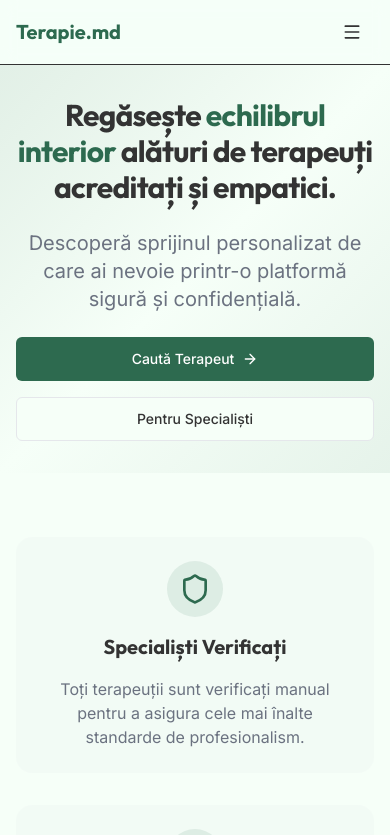
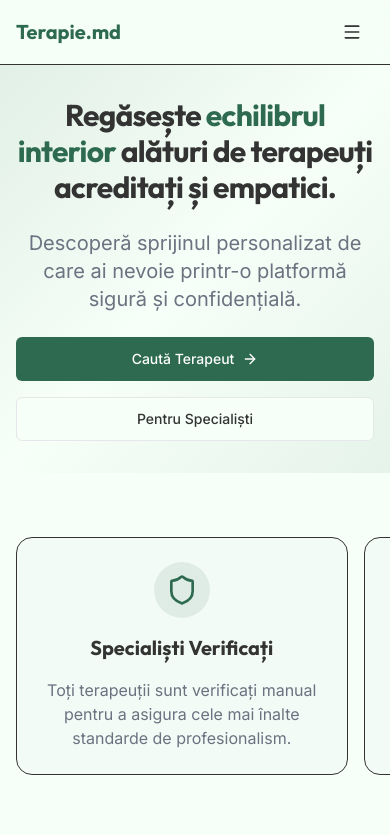
Before and after one commit to privatrix/terapie-md, a Next.js app: page / in a window 390 px wide. Shown: the top 835 px of the page. Built offline with nearby package versions, Linux system fonts and the light colour scheme; no server answers.

Commit message:
Implement horizontal swipe for feature cards to fix scroll trap

```diff
--- a/src/app/page.tsx
+++ b/src/app/page.tsx
@@ -34,8 +34,8 @@ export default function Home() {
       {/* Value Proposition */}
       <section className="py-16 md:py-24 bg-background">
         <div className="container px-4 md:px-6 mx-auto">
-          <div className="grid grid-cols-1 md:grid-cols-3 gap-8">
-            <div className="flex flex-col items-center text-center space-y-4 p-6 rounded-2xl bg-muted/50 hover:bg-muted transition-colors">
+          <div className="flex flex-row overflow-x-auto pb-6 gap-4 md:grid md:grid-cols-3 md:gap-8 snap-x snap-mandatory -mx-4 px-4 md:mx-0 md:px-0 scrollbar-hide">
+            <div className="min-w-[85vw] md:min-w-0 snap-center flex flex-col items-center text-center space-y-4 p-6 rounded-2xl bg-muted/50 hover:bg-muted transition-colors border md:border-none">
               <div className="p-3 rounded-full bg-primary/10 text-primary">
                 <Shield className="h-8 w-8" />
               </div>
@@ -44,7 +44,7 @@ export default function Home() {
                 Toți terapeuții sunt verificați manual pentru a asigura cele mai înalte standarde de profesionalism.
               </p>
             </div>
-            <div className="flex flex-col items-center text-center space-y-4 p-6 rounded-2xl bg-muted/50 hover:bg-muted transition-colors">
+            <div className="min-w-[85vw] md:min-w-0 snap-center flex flex-col items-center text-center space-y-4 p-6 rounded-2xl bg-muted/50 hover:bg-muted transition-colors border md:border-none">
               <div className="p-3 rounded-full bg-primary/10 text-primary">
                 <CheckCircle className="h-8 w-8" />
               </div>
@@ -53,7 +53,7 @@ export default function Home() {
                 Datele tale sunt în siguranță. Oferim o platformă securizată pentru liniștea ta.
               </p>
             </div>
-            <div className="flex flex-col items-center text-center space-y-4 p-6 rounded-2xl bg-muted/50 hover:bg-muted transition-colors">
+            <div className="min-w-[85vw] md:min-w-0 snap-center flex flex-col items-center text-center space-y-4 p-6 rounded-2xl bg-muted/50 hover:bg-muted transition-colors border md:border-none">
               <div className="p-3 rounded-full bg-primary/10 text-primary">
                 <Clock className="h-8 w-8" />
               </div>
```
